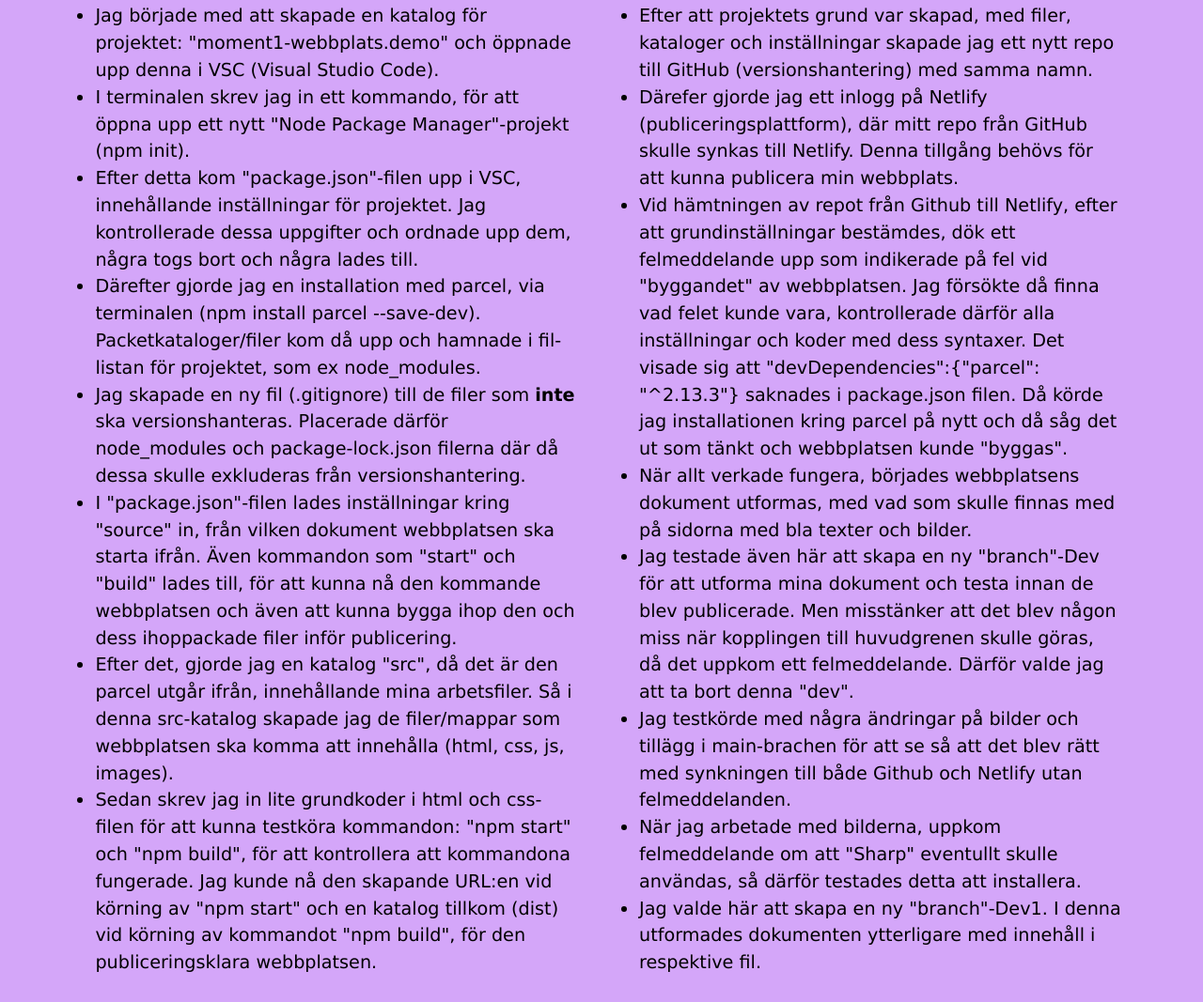
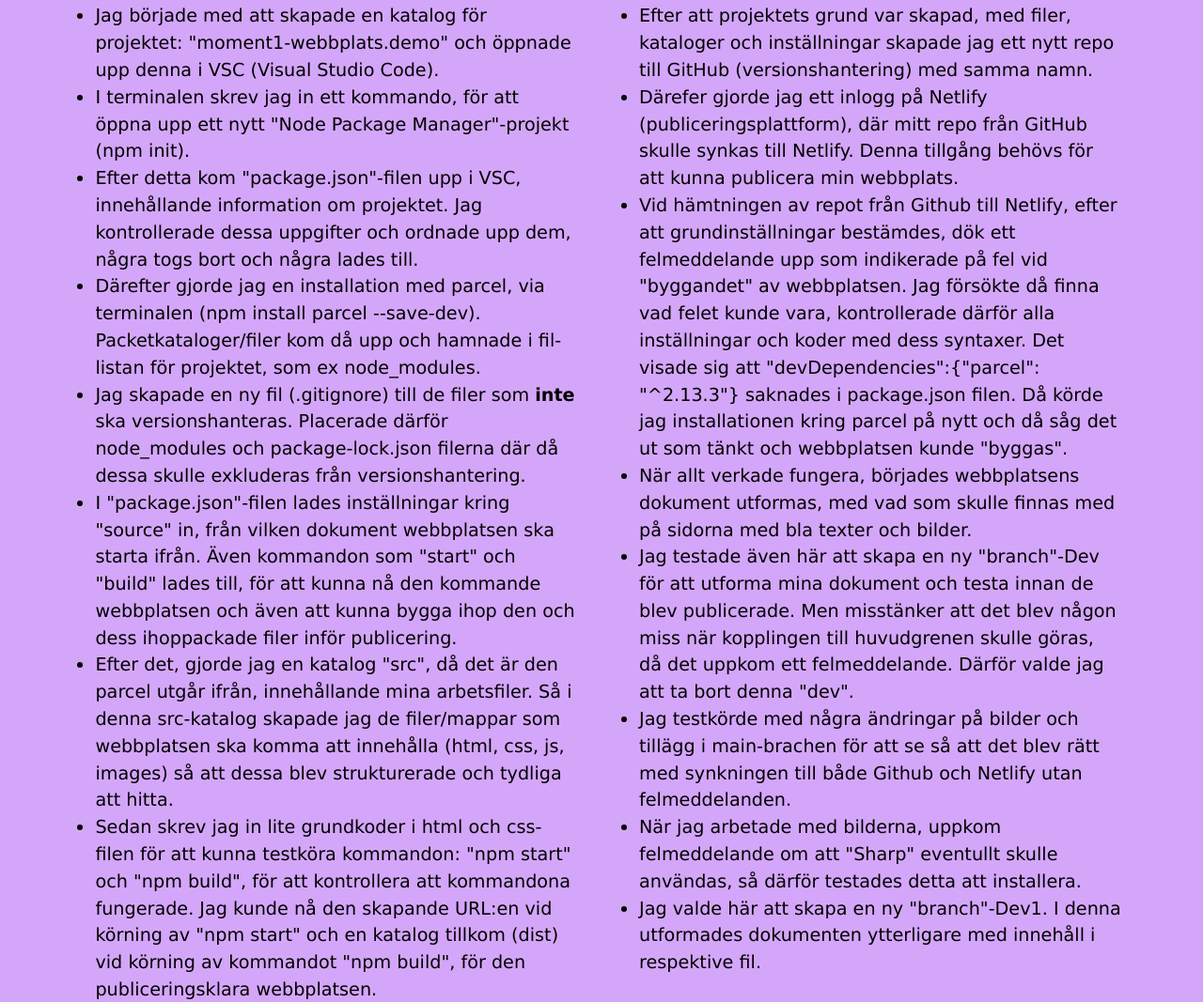
Before and after one commit to thne1900/moment1-webbplats.demo, a website built with Parcel: page src/workprocess.html in a window 1280 px wide. Shown: the part 515-1582 px from the top of the page at 94% size. Built offline with nearby package versions, Linux system fonts and the light colour scheme.

```diff
--- a/src/workprocess.html
+++ b/src/workprocess.html
@@ -33,7 +33,7 @@
 <ul class="list1">
     <li>Jag började med att skapade en katalog för projektet: "moment1-webbplats.demo" och öppnade upp denna i VSC (Visual Studio Code).</li>
     <li>I terminalen skrev jag in ett kommando, för att öppna upp ett nytt "Node Package Manager"-projekt (npm init).</li>
-    <li>Efter detta kom "package.json"-filen upp i VSC, innehållande inställningar för projektet. Jag kontrollerade dessa uppgifter och ordnade upp dem,
+    <li>Efter detta kom "package.json"-filen upp i VSC, innehållande information om projektet. Jag kontrollerade dessa uppgifter och ordnade upp dem,
         några togs bort och några lades till.</li>
     <li>Därefter gjorde jag en installation med parcel, via terminalen (npm install parcel --save-dev).
         Packetkataloger/filer kom då upp och hamnade i fil-listan för projektet, som ex node_modules.</li>
@@ -43,7 +43,8 @@
         Även kommandon som "start" och "build" lades till, för att kunna nå den kommande webbplatsen och även att kunna bygga
         ihop den och dess ihoppackade filer inför publicering.</li>
     <li> Efter det, gjorde jag en katalog "src", då det är den parcel utgår ifrån, innehållande mina arbetsfiler.
-        Så i denna src-katalog skapade jag de filer/mappar som webbplatsen ska komma att innehålla (html, css, js, images). </li>
+        Så i denna src-katalog skapade jag de filer/mappar som webbplatsen ska komma att innehålla (html, css, js, images)
+        så att dessa blev strukturerade och tydliga att hitta. </li>
     <li> Sedan skrev jag in lite grundkoder i html och css-filen för att kunna testköra kommandon: "npm start" och "npm build",
         för att kontrollera att kommandona fungerade. Jag kunde nå den skapande URL:en vid körning av "npm start" och en
         katalog tillkom (dist) vid körning av kommandot "npm build", för den publiceringsklara webbplatsen.</li>
```
Also changed, not shown: src/pictures.html (+4 -4 lines), README.md.
